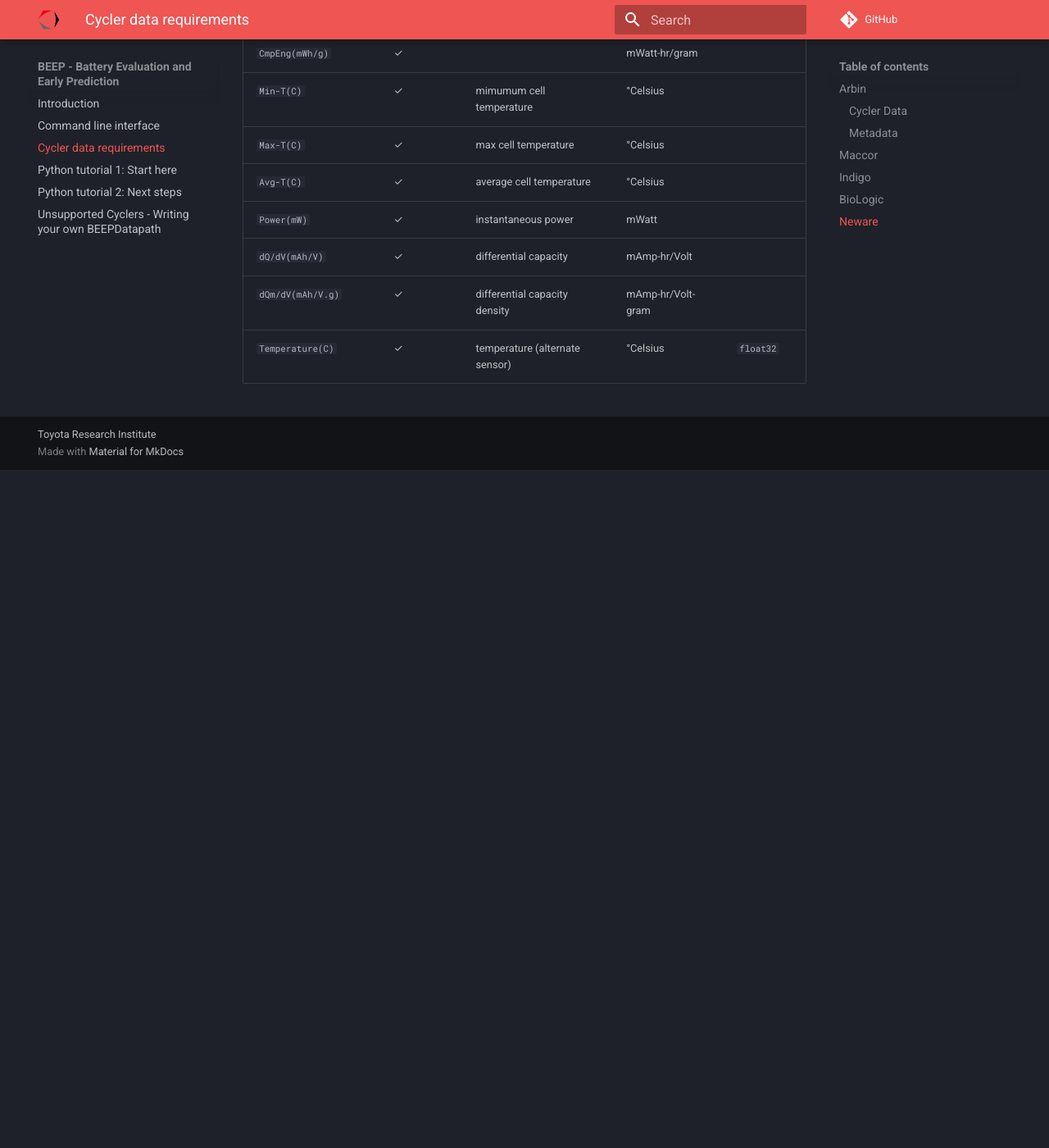
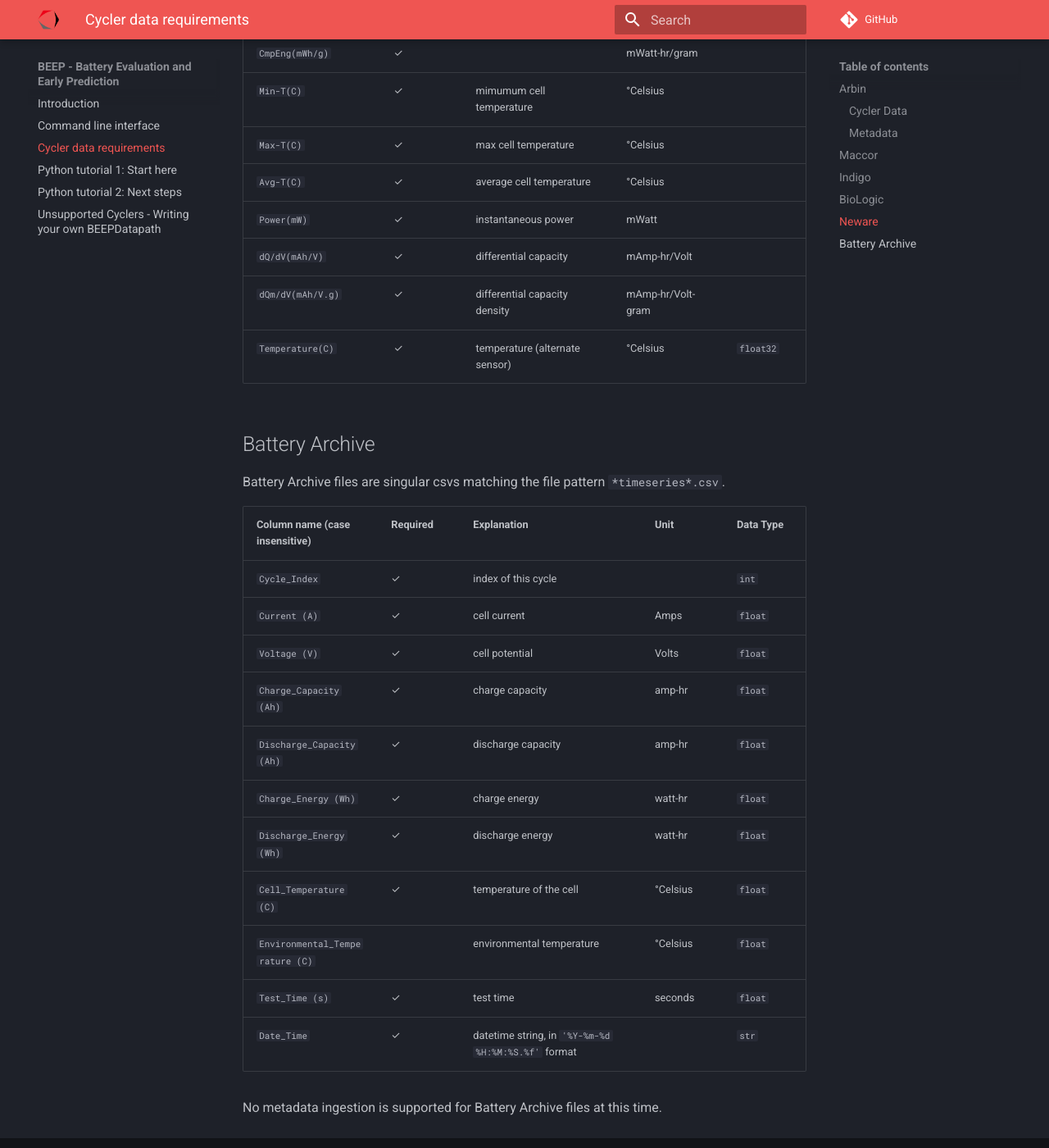
Before and after one commit to TRI-AMDD/beep, an MkDocs documentation site: the page built from docs_src/data.md, in a window 1280 px wide and 1400 px high, scrolled down 7088 px. Shown: the whole window at 82% size. Built offline with MkDocs 1.6.1 and Material for MkDocs 9.7.7, drawn with Linux system fonts in a browser that asks for light colours; comment, search, counter and statistics services are not loaded; before the commit the page ends 7661 px from its top, so only the background shows below that; some of the changed text lies outside the part shown.

Commit message:
fix #271

```diff
--- a/docs_src/data.md
+++ b/docs_src/data.md
@@ -180,3 +180,26 @@
 | `dQ/dV(mAh/V)` | ✓  | differential capacity  | mAmp-hr/Volt  |  |
 | `dQm/dV(mAh/V.g)` | ✓  | differential capacity density  | mAmp-hr/Volt-gram  |  |
 | `Temperature(C)` | ✓  |  temperature (alternate sensor) |  °Celsius  | `float32` |
+
+
+## Battery Archive
+
+Battery Archive files are singular csvs matching the file pattern `*timeseries*.csv`.
+
+
+| Column name (case insensitive) | Required |   Explanation  | Unit |  Data Type |
+|-------------|----------|-------------|------|------------|
+| `Cycle_Index ` | ✓  |  index of this cycle |   | `int` |
+| `Current (A)` | ✓  | cell current  |  Amps | `float` |
+| `Voltage (V)` | ✓  | cell potential  |  Volts | `float` |
+| `Charge_Capacity (Ah)` | ✓  | charge capacity  |  amp-hr | `float` |
+| `Discharge_Capacity (Ah)` | ✓  | discharge capacity  |  amp-hr | `float` |
+| `Charge_Energy (Wh)` | ✓  | charge energy  |  watt-hr | `float` |
+| `Discharge_Energy (Wh)` | ✓  | discharge energy  |  watt-hr | `float` |
+| `Cell_Temperature (C)` | ✓  | temperature of the cell | °Celsius | `float` |
+| `Environmental_Temperature (C)` |   | environmental temperature | °Celsius | `float` |
+| `Test_Time (s)` | ✓ | test time | seconds | `float` |
+| `Date_Time` | ✓ | datetime string, in `'%Y-%m-%d %H:%M:%S.%f'` format |  | `str` |
+
+
+No metadata ingestion is supported for Battery Archive files at this time.
```
Also changed, not shown: other parts of docs_src/data.md (+1 -1 lines).
